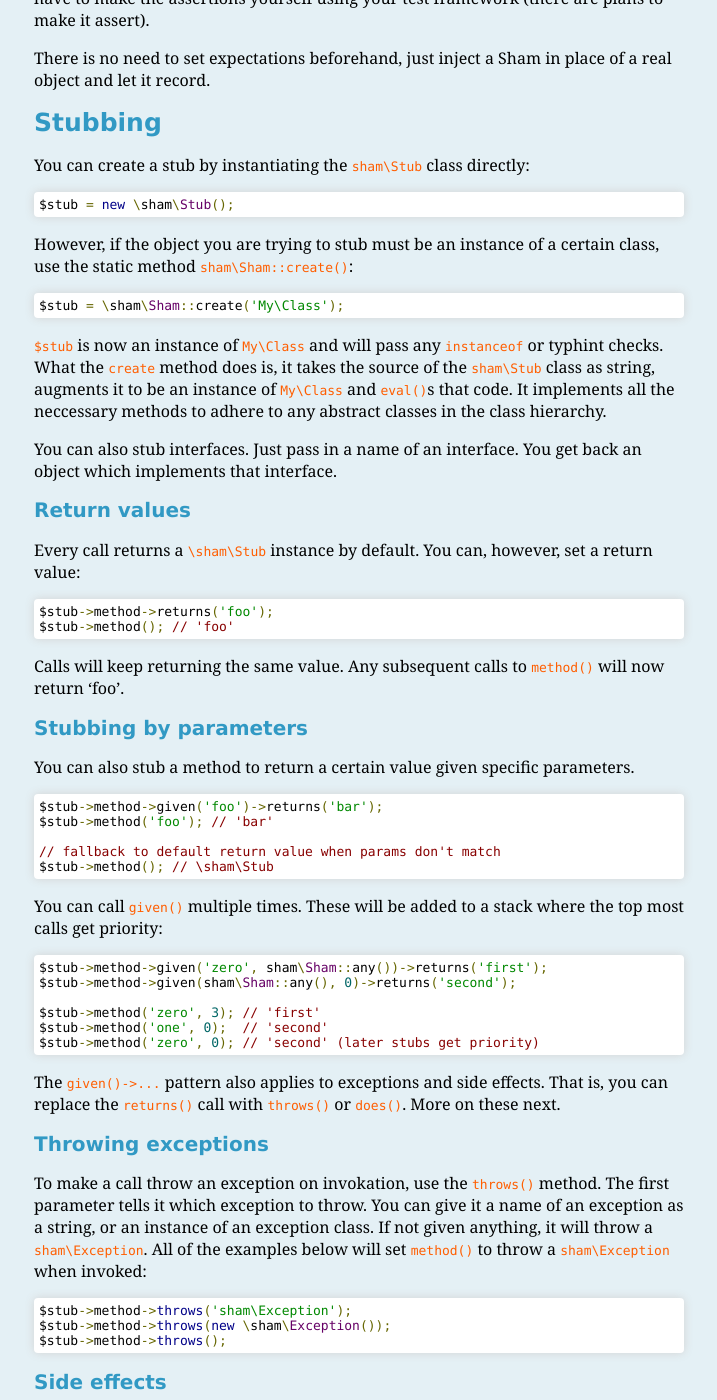
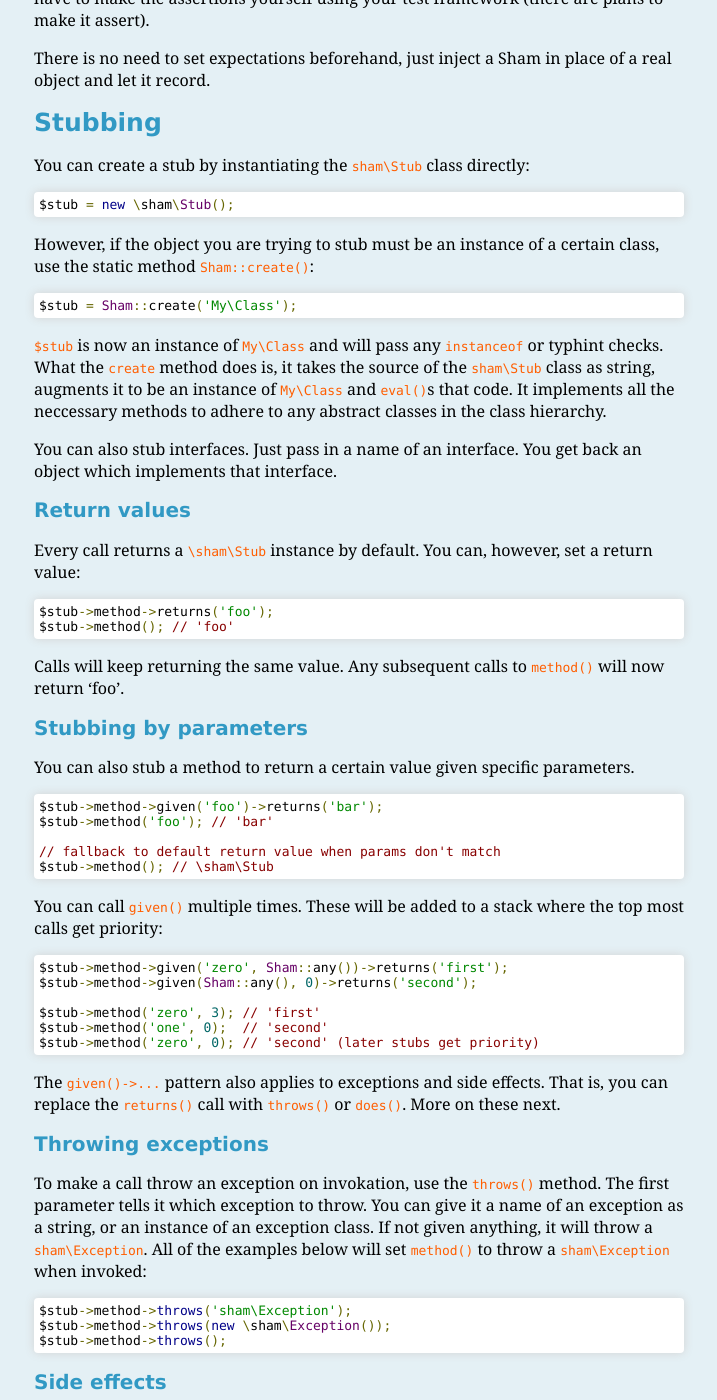
Before and after one commit to anttih/Sham, a Jekyll site: the page built from index.md, in a window 1280 px wide and 1400 px high, scrolled down 968 px. Shown: the whole window, without its empty margins (281-998 px from the left). Built offline with Jekyll 4.4.1, drawn with Linux system fonts in a browser that asks for light colours; nearby versions of some CDN libraries; Markdown is read by kramdown in place of the engine named in the settings; some of the changed text lies outside the part shown.

Commit message:
Updated docs to reflect that Sham is not namespaced.

```diff
--- a/index.md
+++ b/index.md
@@ -67,9 +67,9 @@ You can create a stub by instantiating the `sham\Stub` class directly:
     $stub = new \sham\Stub();
 
 However, if the object you are trying to stub must be an instance of a certain
-class, use the static method `sham\Sham::create()`:
+class, use the static method `Sham::create()`:
 
-    $stub = \sham\Sham::create('My\Class');
+    $stub = Sham::create('My\Class');
 
 `$stub` is now an instance of `My\Class` and will pass any `instanceof` or
 typhint checks. What the `create` method does is, it takes the source of the
@@ -105,8 +105,8 @@ You can also stub a method to return a certain value given specific parameters.
 You can call `given()` multiple times. These will be added to a stack where the
 top most calls get priority:
 
-    $stub->method->given('zero', sham\Sham::any())->returns('first');
-    $stub->method->given(sham\Sham::any(), 0)->returns('second');
+    $stub->method->given('zero', Sham::any())->returns('first');
+    $stub->method->given(Sham::any(), 0)->returns('second');
 
     $stub->method('zero', 3); // 'first'
     $stub->method('one', 0);  // 'second'
@@ -220,9 +220,9 @@ To check if `foo()` was called once with 'first' as the only parameter:
 To check if `foo()` was called with anything as the first param and `bar` as
 the second param:
 
-    $stub->got('foo', sham\Sham::any(), 'bar')->once();
+    $stub->got('foo', Sham::any(), 'bar')->once();
 
-The special `sham\Sham::any()` call returns a matcher object which matches anything.
+The special `Sham::any()` call returns a matcher object which matches anything.
 This is useful when you are writing a test which only needs to test a certain
 parameter and ignore the others.
 
@@ -292,7 +292,7 @@ All of the calls implemented by `Iterator` will be recorded.
 
 # <a name="api" href="#api">API</a>
 
-** `sham\Sham`**
+** `Sham`**
 
 Methods:
 
```
